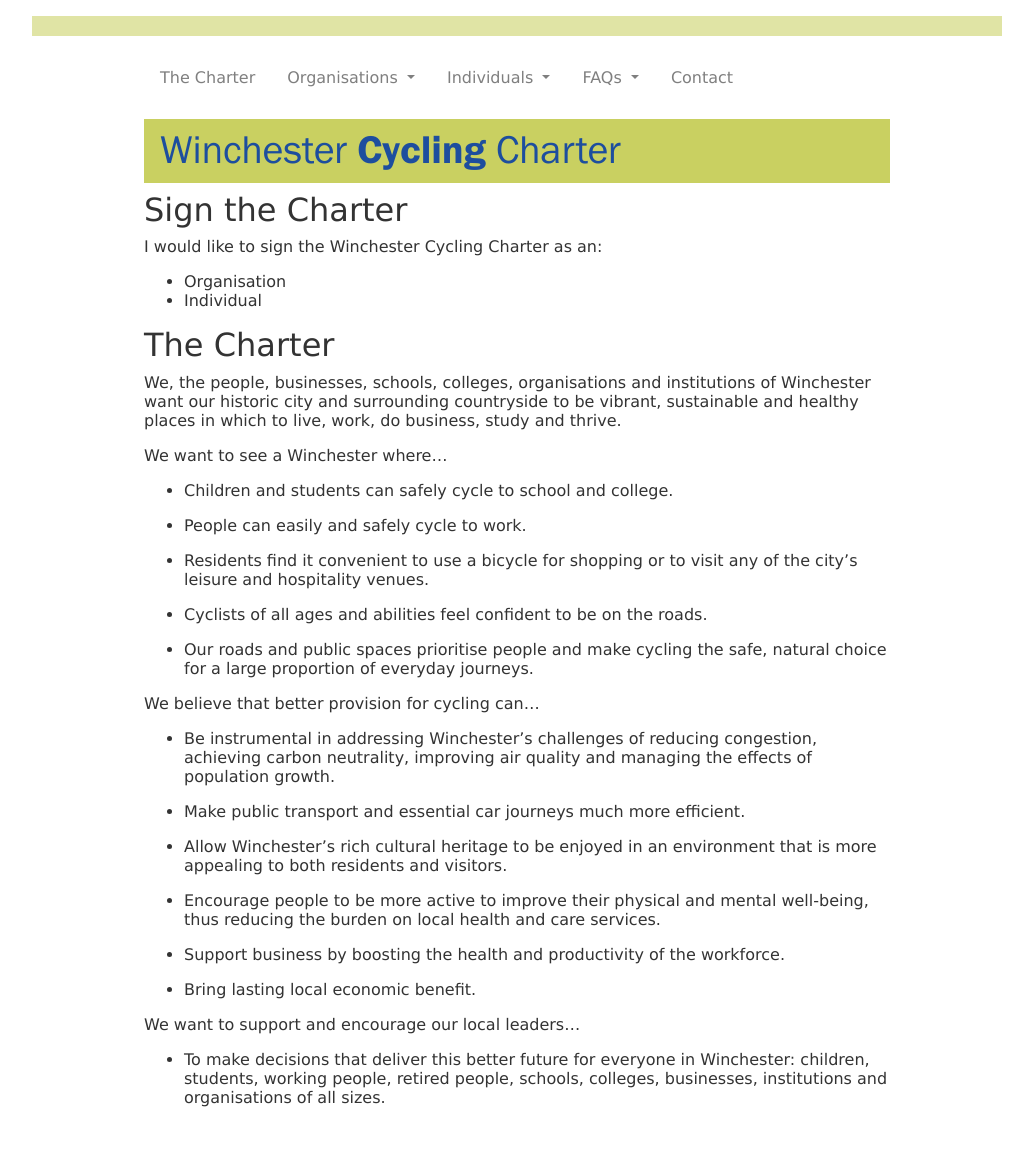
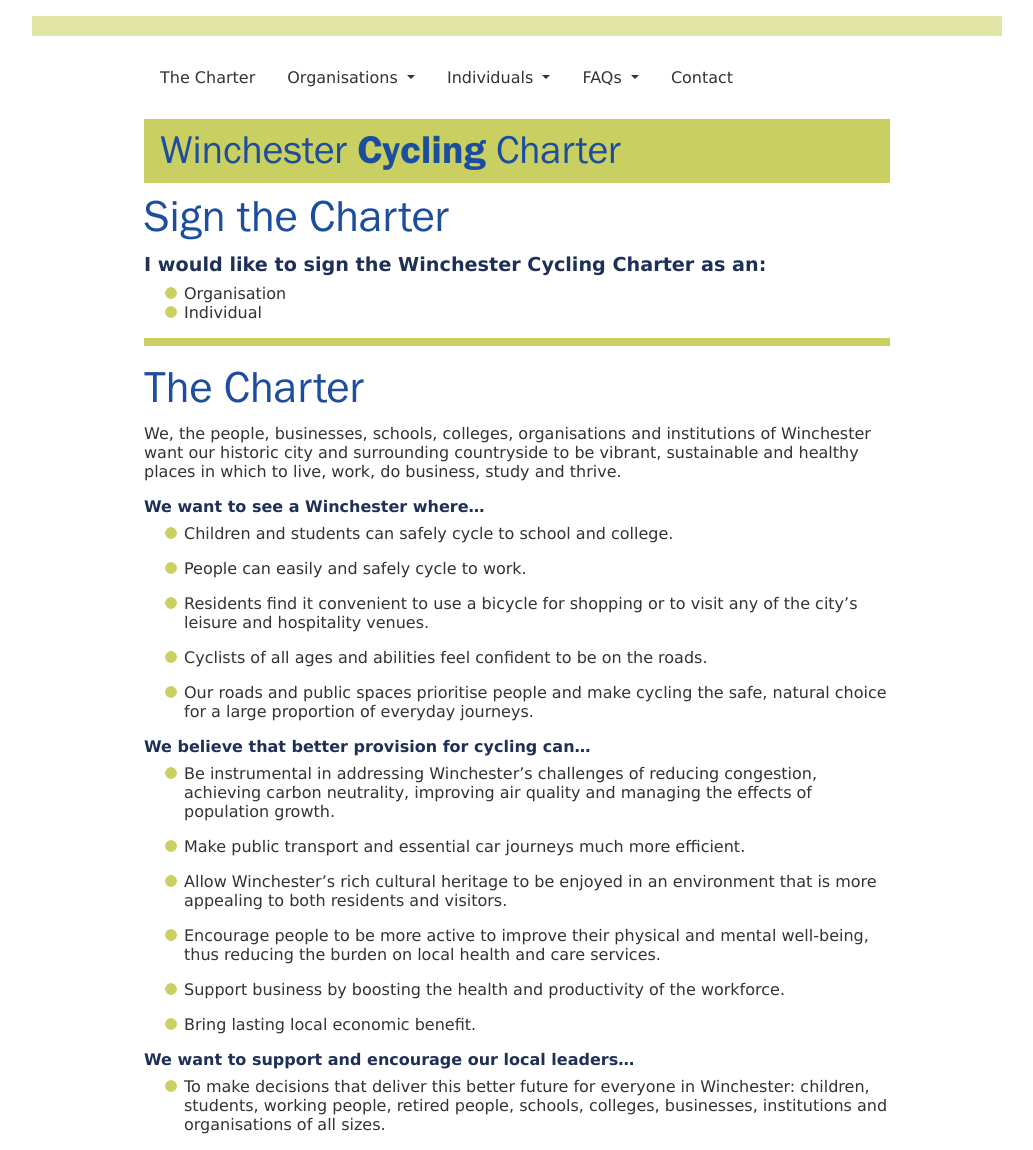
Before and after one commit to winchestercyclingcharter/winchestercyclingcharter.github.io, a Jekyll site: the page built from charter.md, in a window 1280 px wide. Shown: the whole page, without its empty margins (123-1156 px from the left). Built offline with Jekyll 4.4.1, drawn with Linux system fonts in a browser that asks for light colours; nearby versions of some CDN libraries; before the commit the page ends 1123 px from its top, so only the background shows below that.

Commit message:
more styling

```diff
--- a/_layouts/default.html
+++ b/_layouts/default.html
@@ -11,9 +11,9 @@
   </head>
   <body>
     <div class="container-fluid">
-      <div class="container-fluid narrowed">
+      <div class="container-fluid narrowed" id="narrowed-1 ">
       <hr/>
-        <div class="container-fluid narrowed">
+        <div class="container-fluid narrowed" id="narrowed-2">
         {% include navbar.html %}
           <h1>Winchester <span id=cycling-bold>Cycling</span> Charter</h1>
           <h2>{{ page.title }}</h2>
--- a/assets/css/main.scss
+++ b/assets/css/main.scss
@@ -2,7 +2,6 @@
 # Front matter comment to ensure Jekyll properly reads file.
 ---
 
-// @import url(https://fonts.googleapis.com/css2?family=Libre+Franklin);
 @font-face {
   font-family: 'franklingothic-book';
   src: url('/assets/fonts/franklingothic-book-webfont.woff2') format('woff2'),
@@ -24,7 +23,11 @@
 // Add your styles here
 $font-stack:    Verdana, Helvetica, sans-serif;
 $primary-color: #333;
-$franklin: 'FranklinG', Arial, sans serif;
+$title-text-color :#1d4e9e;
+$title-background-color: #c9d061;
+$body-text-color: #1f3057;
+$top-border-color: #e0e4a5;
+$lower-heading-color: #1f3057;
 
 body {
   font: 100% $font-stack;
@@ -34,15 +37,34 @@ h1 {
   padding: 0.5rem 1rem;
   font-family: franklingothic-book;
   font-weight: 400;
-  color: #1d4e9e;
-  background-color: #c9d061;
+  color: $title-text-color;
+  background-color: $title-background-color;
+}
+h2 {
+  font-family: franklingothic-book;
+  font-weight: 400;
+  color: $title-text-color;
+  font-size: 2.8rem;
+}
+h3 {
+  color: $lower-heading-color;
+  font-weight: 700;
+  font-size: 1.2rem;
+}
+h4 {
+  color: $lower-heading-color;
+  font-weight: 700;
+  font-size: 1rem;
 }
 #cycling-bold {
   font-family: franklingothic-demi;
   font-weight: 900;
 }
 hr {
-  border-top: 20px solid #e0e4a5;
+  border-top: 20px solid $top-border-color;
+}
+div#narrowed-2>hr {
+  border-top: 8px solid $title-background-color;
 }
 @media (min-width: 992px) {
   .narrowed {
@@ -50,8 +72,11 @@ hr {
   }
 }
 
+.navbar-light .navbar-nav .nav-link {
+  color: $primary-color;
+}
 .navbar-nav > .active > a {
-  border-bottom: 5px #c9d061 solid;
+  border-bottom: 5px $title-background-color solid;
 }
 
 .nav-item {
@@ -63,3 +88,6 @@ hr {
   padding: .5rem 0;
   margin-bottom: 1rem;
 }
+ul {
+  list-style-image: url('/assets/images/bullet.png');
+}
--- a/charter.md
+++ b/charter.md
@@ -6,10 +6,12 @@ layout: default
 title: Sign the Charter
 ---
 
-I would like to sign the Winchester Cycling Charter as an:
+### I would like to sign the Winchester Cycling Charter as an:
 
 - Organisation
 - Individual
+
+- - - -
 
 ## The Charter
 
@@ -18,7 +20,7 @@ institutions of Winchester want our historic city and surrounding
 countryside to be vibrant, sustainable and healthy places in which to live,
 work, do business, study and thrive.
 
-We want to see a Winchester where...
+#### We want to see a Winchester where...
 
 - Children and students can safely cycle to school and college.
 
@@ -33,7 +35,7 @@ We want to see a Winchester where...
   natural choice for a large proportion of everyday journeys.
 
 
-We believe that better provision for cycling can...
+#### We believe that better provision for cycling can...
 
 - Be instrumental in addressing Winchester’s challenges of reducing congestion,
   achieving carbon neutrality, improving air quality and managing the effects
@@ -52,7 +54,7 @@ We believe that better provision for cycling can...
 - Bring lasting local economic benefit.
 
 
-We want to support and encourage our local leaders...
+#### We want to support and encourage our local leaders...
 
 - To make decisions that deliver this better future for everyone in Winchester:
   children, students, working people, retired people, schools, colleges,
```
Also changed, not shown: assets/images/bullet.png (added).
